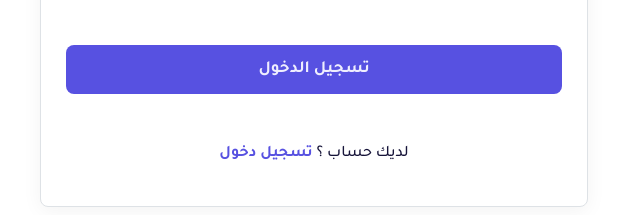
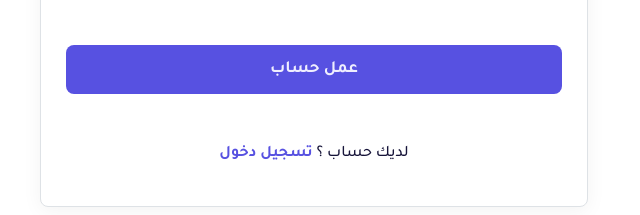
Before and after one commit to ahmedyousry74/st-website, a website: page signup.html in a window 1280 px wide. Shown: the part 611-826 px from the top of the page, 0-640 px from the left. Drawn offline with nearby package versions, Linux system fonts and the light colour scheme.

Commit message:
pareners

```diff
--- a/signup.html
+++ b/signup.html
@@ -76,7 +76,7 @@
                                 <input type="password" class="form-control form-control-lg" id="" placeholder="تأكيد كلمة المرور">
                             </div>
                             <div class="my-5">
-                                <button type="submit" class="w-full bg-primary-color text-second-color font-semibold text-[17px] rounded-lg py-[12px] px-[20px]"> تسجيل الدخول </button>
+                                <button type="submit" class="w-full bg-primary-color text-second-color font-semibold text-[17px] rounded-lg py-[12px] px-[20px]"> عمل حساب</button>
                             </div>
                             <div class="flex justify-center items-center">
                                 <span class="text-third-color font-medium text-[16px]">  لديك حساب ؟ <a class="text-primary-color font-semibold" href="./login.html"> تسجيل دخول</a> </span>
```
